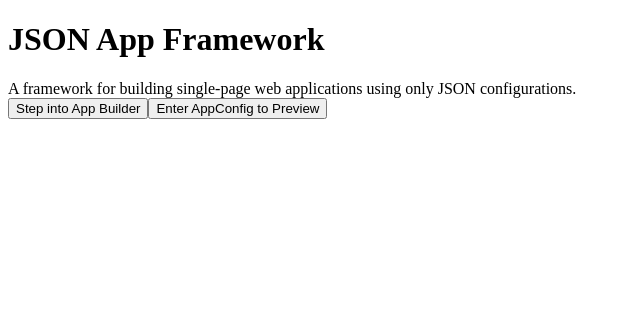
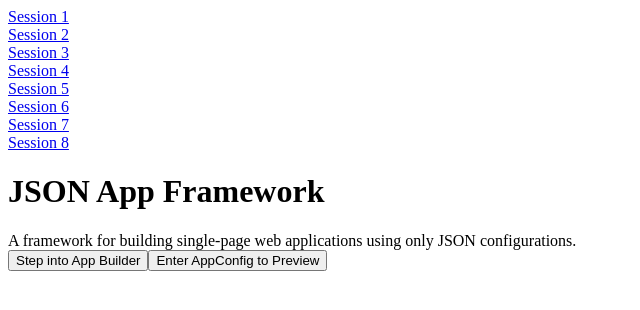
Before and after one commit to monarchwadia/steelbit-via-ai, a website built with Parcel: page index.html in a window 1280 px wide. Shown: the whole page, without its empty margins (0-640 px from the left). Built offline with nearby package versions, Linux system fonts and the light colour scheme.

Commit message:
Added sessions

```diff
--- a/index.html
+++ b/index.html
@@ -8,5 +8,16 @@
   </head>
   <body>
     <script src="./app.ts"></script>
+
+    <div style="display: flex; flex-direction: column;">
+      <a href="./html-transcripts/session1.html">Session 1</a>
+      <a href="./html-transcripts/session2.html">Session 2</a>
+      <a href="./html-transcripts/session3.html">Session 3</a>
+      <a href="./html-transcripts/session4.html">Session 4</a>
+      <a href="./html-transcripts/session5.html">Session 5</a>
+      <a href="./html-transcripts/session6.html">Session 6</a>
+      <a href="./html-transcripts/session7.html">Session 7</a>
+      <a href="./html-transcripts/session8.html">Session 8</a>
+    </div>
   </body>
 </html>
```
Also changed, not shown: html-transcripts/session1.html (renamed from transcripts/session1.html), html-transcripts/session2.html (renamed from transcripts/session2.html), html-transcripts/session3.html (renamed from transcripts/session3.html), html-transcripts/session4.html (renamed from transcripts/session4.html), html-transcripts/session5.html (renamed from transcripts/session5.html), html-transcripts/session6.html (renamed from transcripts/session6.html), html-transcripts/session7.html (renamed from transcripts/session7.html), html-transcripts/session8.html (renamed from transcripts/session8.html).
